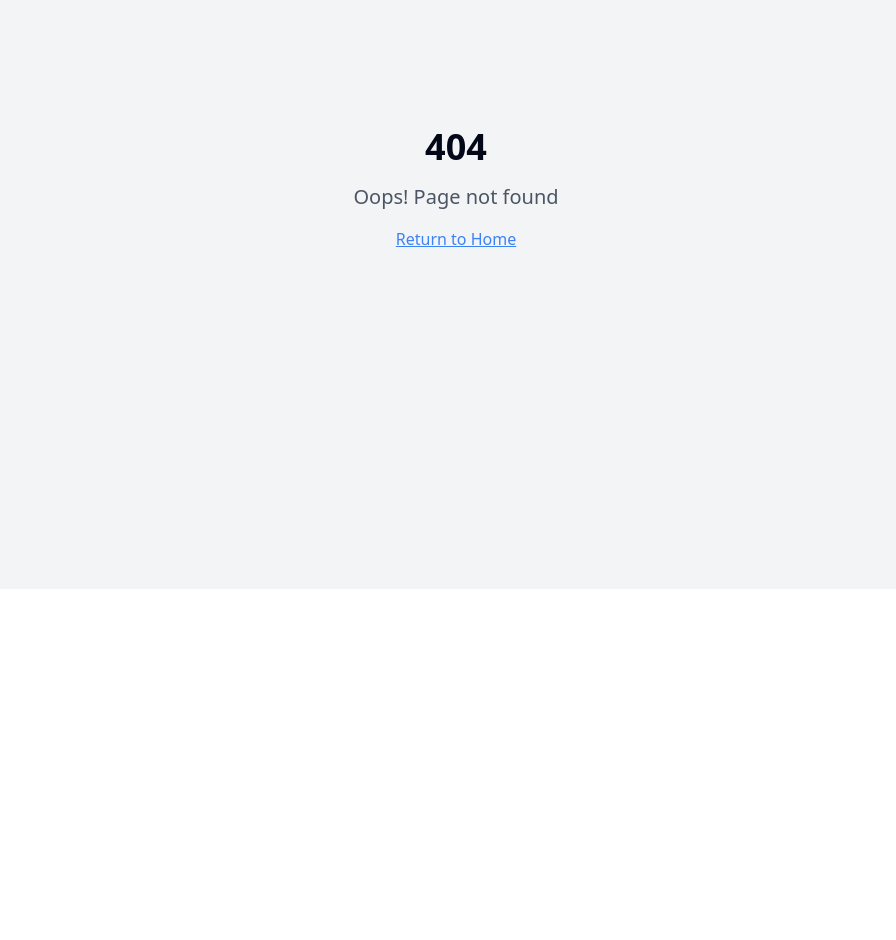
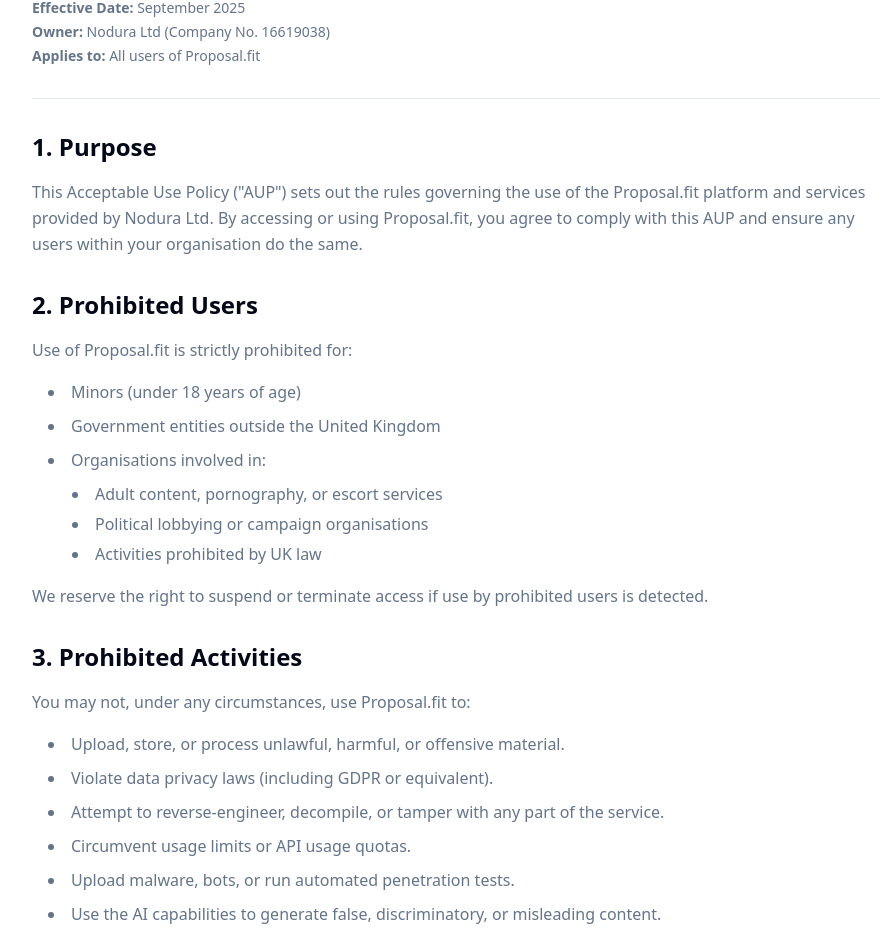
Before and after one commit to jontycasson/tender-scribe-smart, a React (Vite) app: page /acceptable-use in a window 1280 px wide. Before the commit this address had no page. Shown: the part 211-1151 px from the top of the page, without its empty margins (184-1080 px from the left). Before the commit the page ends 800 px from the top, so only its background shows below. Built offline with nearby package versions, Linux system fonts and the light colour scheme.

Commit message:
Add Acceptable Use Policy page

```diff
--- a/src/App.tsx
+++ b/src/App.tsx
@@ -13,6 +13,7 @@ import TenderDetails from "./pages/TenderDetails";
 import Security from "./pages/Security";
 import Terms from "./pages/Terms";
 import Privacy from "./pages/Privacy";
+import AcceptableUse from "./pages/AcceptableUse";
 import { AuthProvider } from "@/hooks/useAuth";
 import { ErrorBoundary } from "@/components/ErrorBoundary";
 
@@ -36,6 +37,7 @@ const App = () => (
               <Route path="/security" element={<Security />} />
               <Route path="/terms" element={<Terms />} />
               <Route path="/privacy" element={<Privacy />} />
+              <Route path="/acceptable-use" element={<AcceptableUse />} />
               {/* ADD ALL CUSTOM ROUTES ABOVE THE CATCH-ALL "*" ROUTE */}
               <Route path="*" element={<NotFound />} />
             </Routes>
--- /dev/null
+++ b/src/pages/AcceptableUse.tsx
@@ -0,0 +1,130 @@
+import { Navigation } from "@/components/Navigation";
+import Footer from "@/components/Footer";
+
+const AcceptableUse = () => {
+  return (
+    <div className="min-h-screen bg-background flex flex-col">
+      <Navigation />
+      <main className="flex-1">
+        <div className="max-w-4xl mx-auto px-6 py-16">
+          <div className="prose prose-gray max-w-none">
+            <h1 className="text-4xl font-bold text-foreground mb-2">Acceptable Use Policy (AUP)</h1>
+
+            <div className="text-sm text-muted-foreground mb-8 space-y-1">
+              <p><strong>Effective Date:</strong> September 2025</p>
+              <p><strong>Owner:</strong> Nodura Ltd (Company No. 16619038)</p>
+              <p><strong>Applies to:</strong> All users of Proposal.fit</p>
+            </div>
+
+            <hr className="border-border my-8" />
+
+            <section className="mb-8">
+              <h2 className="text-2xl font-semibold text-foreground mb-4">1. Purpose</h2>
+              <p className="text-muted-foreground leading-relaxed">
+                This Acceptable Use Policy ("AUP") sets out the rules governing the use of the Proposal.fit platform and services provided by Nodura Ltd. By accessing or using Proposal.fit, you agree to comply with this AUP and ensure any users within your organisation do the same.
+              </p>
+            </section>
+
+            <section className="mb-8">
+              <h2 className="text-2xl font-semibold text-foreground mb-4">2. Prohibited Users</h2>
+              <p className="text-muted-foreground leading-relaxed mb-4">
+                Use of Proposal.fit is strictly prohibited for:
+              </p>
+              <ul className="list-disc list-inside text-muted-foreground leading-relaxed space-y-2 ml-4">
+                <li>Minors (under 18 years of age)</li>
+                <li>Government entities outside the United Kingdom</li>
+                <li>Organisations involved in:
+                  <ul className="list-disc list-inside space-y-1 ml-6 mt-2">
+                    <li>Adult content, pornography, or escort services</li>
+                    <li>Political lobbying or campaign organisations</li>
+                    <li>Activities prohibited by UK law</li>
+                  </ul>
+                </li>
+              </ul>
+              <p className="text-muted-foreground leading-relaxed mt-4">
+                We reserve the right to suspend or terminate access if use by prohibited users is detected.
+              </p>
+            </section>
+
+            <section className="mb-8">
+              <h2 className="text-2xl font-semibold text-foreground mb-4">3. Prohibited Activities</h2>
+              <p className="text-muted-foreground leading-relaxed mb-4">
+                You may not, under any circumstances, use Proposal.fit to:
+              </p>
+              <ul className="list-disc list-inside text-muted-foreground leading-relaxed space-y-2 ml-4">
+                <li>Upload, store, or process unlawful, harmful, or offensive material.</li>
+                <li>Violate data privacy laws (including GDPR or equivalent).</li>
+                <li>Attempt to reverse-engineer, decompile, or tamper with any part of the service.</li>
+                <li>Circumvent usage limits or API usage quotas.</li>
+                <li>Upload malware, bots, or run automated penetration tests.</li>
+                <li>Use the AI capabilities to generate false, discriminatory, or misleading content.</li>
+                <li>Resell, sublicense, or redistribute Proposal.fit without explicit written permission.</li>
+              </ul>
+            </section>
+
+            <section className="mb-8">
+              <h2 className="text-2xl font-semibold text-foreground mb-4">4. Fair Use Limits</h2>
+              <p className="text-muted-foreground leading-relaxed mb-4">
+                To maintain service quality for all users, Proposal.fit enforces reasonable usage limits on:
+              </p>
+              <ul className="list-disc list-inside text-muted-foreground leading-relaxed space-y-2 ml-4">
+                <li>Number of document uploads</li>
+                <li>Number of API calls (OpenAI, Perplexity, OCR)</li>
+                <li>Concurrent usage per account</li>
+              </ul>
+              <p className="text-muted-foreground leading-relaxed mt-4">
+                Abuse of these limits may result in temporary throttling, additional charges, or account suspension.
+              </p>
+            </section>
+
+            <section className="mb-8">
+              <h2 className="text-2xl font-semibold text-foreground mb-4">5. Security & Account Responsibility</h2>
+              <p className="text-muted-foreground leading-relaxed mb-4">
+                You are responsible for:
+              </p>
+              <ul className="list-disc list-inside text-muted-foreground leading-relaxed space-y-2 ml-4">
+                <li>Keeping your login credentials secure</li>
+                <li>Ensuring your team members follow this AUP</li>
+                <li>Notifying us immediately of any suspected unauthorised access</li>
+              </ul>
+              <p className="text-muted-foreground leading-relaxed mt-4">
+                Accounts found to be compromised or used in breach of this policy may be suspended without notice.
+              </p>
+            </section>
+
+            <section className="mb-8">
+              <h2 className="text-2xl font-semibold text-foreground mb-4">6. Enforcement</h2>
+              <p className="text-muted-foreground leading-relaxed mb-4">
+                Violations of this AUP may result in:
+              </p>
+              <ul className="list-disc list-inside text-muted-foreground leading-relaxed space-y-2 ml-4">
+                <li>Immediate account suspension or termination</li>
+                <li>Revocation of access to Proposal.fit services</li>
+                <li>Legal action where applicable</li>
+              </ul>
+              <p className="text-muted-foreground leading-relaxed mt-4">
+                We reserve the right to monitor usage patterns and investigate suspected misuse.
+              </p>
+            </section>
+
+            <section className="mb-8">
+              <h2 className="text-2xl font-semibold text-foreground mb-4">7. Contact & Reporting</h2>
+              <p className="text-muted-foreground leading-relaxed mb-4">
+                To report abuse or misuse of Proposal.fit, please contact:
+              </p>
+              <p className="text-muted-foreground leading-relaxed mb-4">
+                📧 <a href="mailto:info@proposal.fit" className="text-primary hover:underline">info@proposal.fit</a>
+              </p>
+              <p className="text-muted-foreground leading-relaxed">
+                We review all reports and take appropriate action to protect the integrity of the service.
+              </p>
+            </section>
+          </div>
+        </div>
+      </main>
+      <Footer />
+    </div>
+  );
+};
+
+export default AcceptableUse;
```
